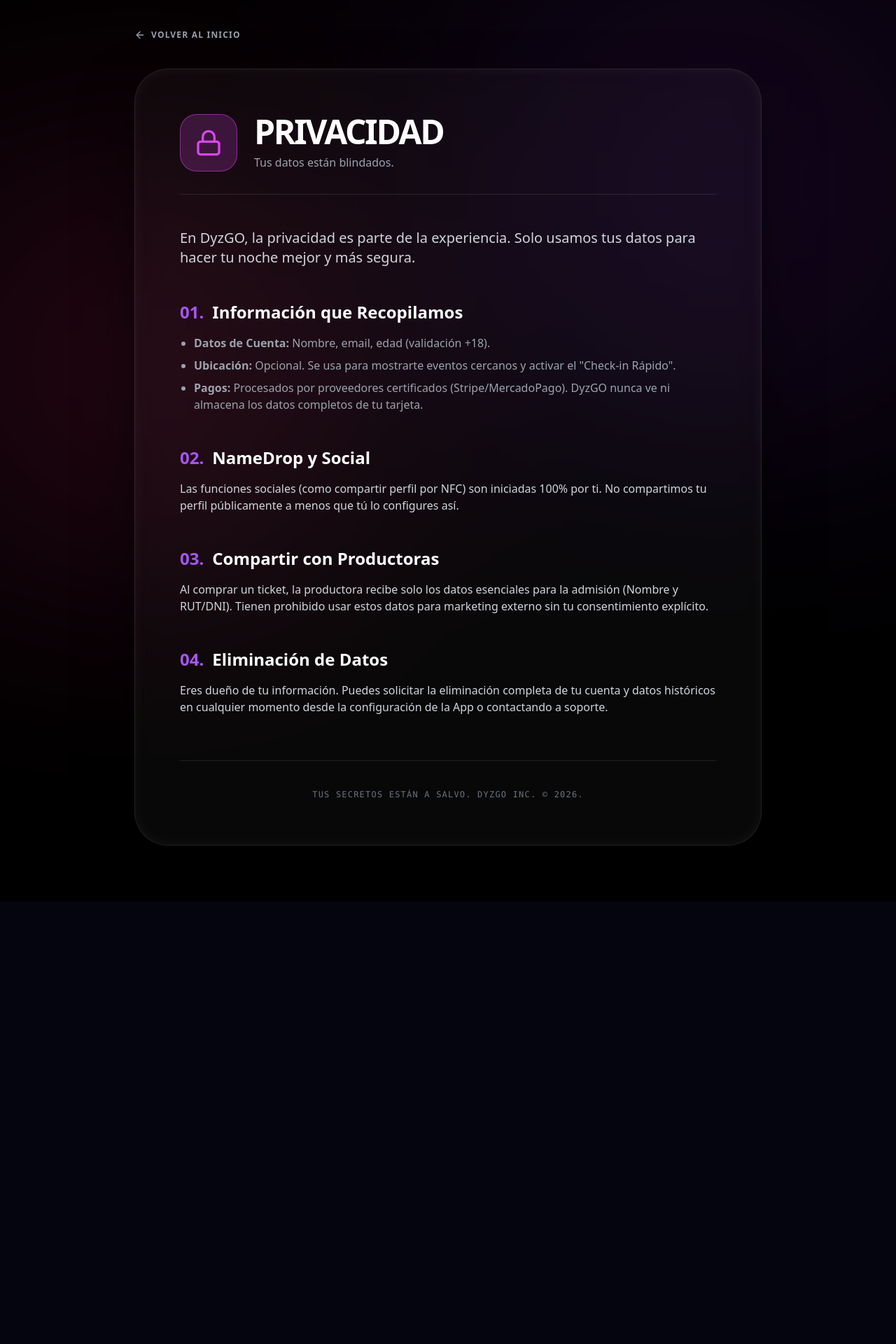
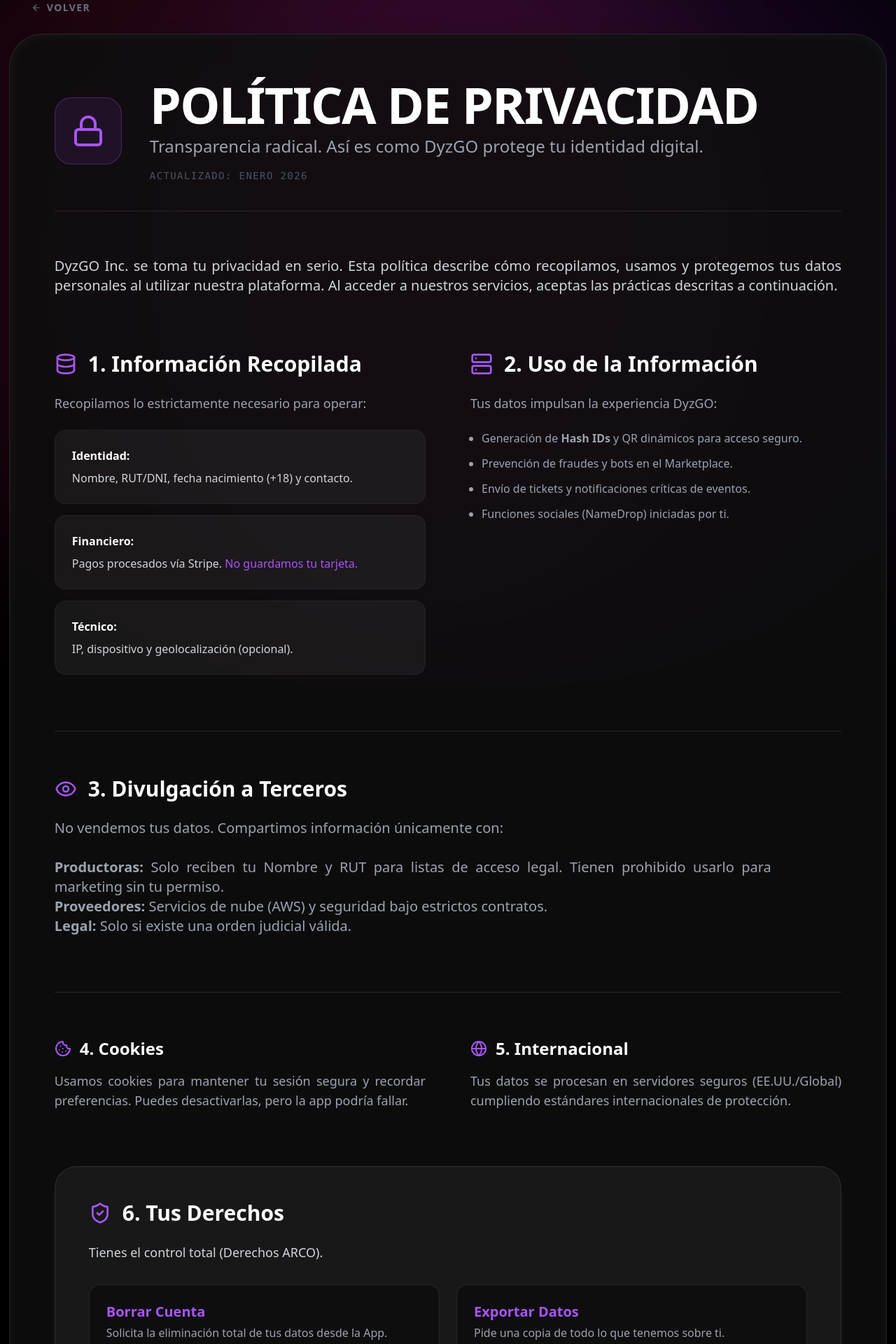
Before and after one commit to dyzgolanding/dyzgo-landing, a Next.js app: page /privacy in a window 1280 px wide. Shown: the part 40-1960 px from the top of the page at 70% size. Before the commit the page ends 1328 px from the top, so only its background shows below. Built offline with nearby package versions, Linux system fonts and the light colour scheme.

Commit message:
Update page.tsx

```diff
--- a/app/privacy/page.tsx
+++ b/app/privacy/page.tsx
@@ -1,67 +1,190 @@
 "use client";
 
 import React from "react";
-import { ArrowLeft, Lock, Shield } from "lucide-react";
+import { ArrowLeft, Lock, Database, Server, Eye, Globe, Cookie, ShieldCheck } from "lucide-react";
 import Link from "next/link";
+import { motion } from "framer-motion";
 
 export default function PrivacyPage() {
+  const containerVariants = {
+    hidden: { opacity: 0, scale: 0.98 },
+    visible: { opacity: 1, scale: 1, transition: { duration: 0.5, ease: "easeOut" } },
+  };
+
   return (
-    <div className="min-h-screen bg-black text-white p-6 md:p-20 font-sans selection:bg-neonPink/30 relative overflow-hidden">
-      {/* Background Blobs */}
+    // P-2 en movil para maximizar espacio, P-10 en desktop
+    <div className="min-h-screen bg-black text-white font-sans selection:bg-neonPurple/30 relative overflow-x-hidden flex flex-col items-center py-4 md:py-10">
+
+      {/* --- Fondo Animado --- */}
       <div className="fixed inset-0 z-0 pointer-events-none">
-         <div className="absolute top-[-10%] right-[-10%] w-[60vw] h-[60vw] bg-[#581c87] opacity-20 blur-[150px]" />
-         <div className="absolute bottom-[-10%] left-[-10%] w-[50vw] h-[50vw] bg-[#db2777] opacity-15 blur-[150px]" />
+        <motion.div
+           animate={{ rotate: 360, scale: [1, 1.1, 1] }}
+           transition={{ duration: 40, repeat: Infinity, ease: "linear" }}
+           className="absolute top-[-20%] right-[-10%] w-[90vw] h-[90vw] bg-[#581c87]/20 blur-[100px] rounded-full"
+        />
+        <motion.div
+           animate={{ rotate: -360, scale: [1, 1.2, 1] }}
+           transition={{ duration: 45, repeat: Infinity, ease: "linear" }}
+           className="absolute bottom-[-20%] left-[-10%] w-[90vw] h-[90vw] bg-[#db2777]/15 blur-[100px] rounded-full"
+        />
       </div>
 
-      <div className="max-w-4xl mx-auto relative z-10">
-        <Link href="/" className="inline-flex items-center gap-2 text-gray-400 hover:text-white transition-colors mb-10 group uppercase text-xs font-bold tracking-widest">
-          <ArrowLeft size={16} className="group-hover:-translate-x-1 transition-transform"/> Volver al inicio
-        </Link>
+      <motion.div
+        variants={containerVariants}
+        initial="hidden"
+        animate="visible"
+        // CAMBIO DESKTOP: w-[98vw] para cubrir casi toda la pantalla
+        className="w-full md:w-[98vw] relative z-10 flex flex-col items-center"
+      >
+        {/* Botón Volver alineado al contenedor */}
+        <div className="w-[92%] md:w-full md:px-8 mb-4 md:mb-6">
+          <Link href="/" className="inline-flex items-center gap-2 text-gray-500 hover:text-neonPurple transition-colors group uppercase text-[10px] md:text-sm font-bold tracking-widest">
+            <ArrowLeft size={14} className="group-hover:-translate-x-1 transition-transform" /> Volver
+          </Link>
+        </div>
 
-        {/* Padding responsivo: p-6 en movil, p-16 en escritorio */}
-        <div className="glass-panel p-6 md:p-16 rounded-[2rem] md:rounded-[3rem] border border-white/10 bg-white/5 backdrop-blur-2xl">
-          <div className="flex flex-col md:flex-row items-start md:items-center gap-6 mb-12 border-b border-white/10 pb-8">
-             <div className="p-5 rounded-3xl bg-neonPink/20 border border-neonPink/50"><Lock size={40} className="text-neonPink"/></div>
-             <div>
-                <h1 className="text-3xl md:text-5xl font-black uppercase tracking-tighter mb-2">Privacidad</h1>
-                <p className="text-gray-400">Tus datos están blindados.</p>
+        {/* Panel de Vidrio */}
+        {/* MOVIL: p-4 y w-[95%] para ser compacto. DESKTOP: p-16 y w-full para ser inmersivo */}
+        <div className="glass-panel w-[95%] md:w-full p-4 md:p-16 rounded-2xl md:rounded-[3rem] border border-white/10 bg-black/70 backdrop-blur-3xl shadow-[0_0_60px_rgba(139,92,246,0.15)]">
+
+          {/* Header */}
+          <div className="flex flex-col md:flex-row items-start md:items-center gap-4 md:gap-10 mb-6 md:mb-16 border-b border-white/10 pb-6 md:pb-10">
+             <div className="w-10 h-10 md:w-24 md:h-24 rounded-xl md:rounded-3xl bg-neonPurple/10 border border-neonPurple/30 flex items-center justify-center shrink-0">
+                <Lock className="text-neonPurple w-5 h-5 md:w-12 md:h-12"/>
+             </div>
+             <div className="flex-1">
+                <h1 className="text-2xl md:text-7xl font-black uppercase tracking-tight text-white leading-none mb-2">Política de Privacidad</h1>
+                <p className="text-xs md:text-2xl text-gray-400 font-medium max-w-4xl leading-snug">
+                  Transparencia radical. Así es como DyzGO protege tu identidad digital.
+                </p>
+                <p className="text-[9px] md:text-sm text-gray-600 mt-2 md:mt-4 font-mono uppercase tracking-widest">Actualizado: Enero 2026</p>
              </div>
           </div>
 
-          <div className="prose prose-invert prose-lg max-w-none text-gray-300 space-y-12">
-            <p className="text-lg md:text-xl leading-relaxed font-light">En DyzGO, la privacidad es parte de la experiencia. Solo usamos tus datos para hacer tu noche mejor y más segura.</p>
+          {/* Contenido Legal */}
+          {/* MOVIL: space-y-6 para compactar. DESKTOP: space-y-16 para respirar */}
+          <div className="space-y-6 md:space-y-20 text-gray-300">
 
-            <div>
-                <h3 className="text-white text-xl md:text-2xl font-bold mb-4 flex items-center gap-3"><span className="text-neonPurple">01.</span> Información que Recopilamos</h3>
-                <ul className="list-disc pl-5 space-y-2 mt-4 text-gray-400">
-                   <li><strong>Datos de Cuenta:</strong> Nombre, email, edad (validación +18).</li>
-                   <li><strong>Ubicación:</strong> Opcional. Se usa para mostrarte eventos cercanos y activar el "Check-in Rápido".</li>
-                   <li><strong>Pagos:</strong> Procesados por proveedores certificados (Stripe/MercadoPago). DyzGO nunca ve ni almacena los datos completos de tu tarjeta.</li>
-                </ul>
+            {/* Intro */}
+            <div className="prose prose-invert max-w-none">
+              <p className="text-[11px] md:text-xl leading-relaxed text-gray-300 text-justify">
+                DyzGO Inc. se toma tu privacidad en serio. Esta política describe cómo recopilamos, usamos y protegemos tus datos personales al utilizar nuestra plataforma. Al acceder a nuestros servicios, aceptas las prácticas descritas a continuación.
+              </p>
             </div>
 
-            <div>
-                <h3 className="text-white text-xl md:text-2xl font-bold mb-4 flex items-center gap-3"><span className="text-neonPurple">02.</span> NameDrop y Social</h3>
-                <p>Las funciones sociales (como compartir perfil por NFC) son iniciadas 100% por ti. No compartimos tu perfil públicamente a menos que tú lo configures así.</p>
+            <div className="grid grid-cols-1 md:grid-cols-2 gap-4 md:gap-16">
+                {/* 1. Datos Recopilados */}
+                <section className="space-y-2 md:space-y-6">
+                  <h3 className="text-white text-sm md:text-3xl font-bold flex items-center gap-2 md:gap-4">
+                    <Database className="text-neonPurple w-4 h-4 md:w-8 md:h-8" /> 1. Información Recopilada
+                  </h3>
+                  <p className="text-[10px] md:text-lg leading-relaxed text-gray-400 text-justify">
+                    Recopilamos lo estrictamente necesario para operar:
+                  </p>
+                  <ul className="space-y-2 md:space-y-4">
+                    <li className="bg-white/5 p-3 md:p-6 rounded-lg md:rounded-2xl border border-white/5 text-[10px] md:text-base">
+                      <strong className="text-white block mb-1 md:mb-2">Identidad:</strong> Nombre, RUT/DNI, fecha nacimiento (+18) y contacto.
+                    </li>
+                    <li className="bg-white/5 p-3 md:p-6 rounded-lg md:rounded-2xl border border-white/5 text-[10px] md:text-base">
+                      <strong className="text-white block mb-1 md:mb-2">Financiero:</strong> Pagos procesados vía Stripe. <span className="text-neonPurple">No guardamos tu tarjeta.</span>
+                    </li>
+                    <li className="bg-white/5 p-3 md:p-6 rounded-lg md:rounded-2xl border border-white/5 text-[10px] md:text-base">
+                      <strong className="text-white block mb-1 md:mb-2">Técnico:</strong> IP, dispositivo y geolocalización (opcional).
+                    </li>
+                  </ul>
+                </section>
+
+                {/* 2. Uso de Datos */}
+                <section className="space-y-2 md:space-y-6">
+                  <h3 className="text-white text-sm md:text-3xl font-bold flex items-center gap-2 md:gap-4">
+                    <Server className="text-neonPurple w-4 h-4 md:w-8 md:h-8" /> 2. Uso de la Información
+                  </h3>
+                  <p className="text-[10px] md:text-lg leading-relaxed text-gray-400 text-justify">
+                    Tus datos impulsan la experiencia DyzGO:
+                  </p>
+                  <ul className="list-disc pl-4 space-y-1 md:space-y-3 text-[10px] md:text-base text-gray-400">
+                    <li>Generación de <strong>Hash IDs</strong> y QR dinámicos para acceso seguro.</li>
+                    <li>Prevención de fraudes y bots en el Marketplace.</li>
+                    <li>Envío de tickets y notificaciones críticas de eventos.</li>
+                    <li>Funciones sociales (NameDrop) iniciadas por ti.</li>
+                  </ul>
+                </section>
             </div>
 
-            <div>
-                <h3 className="text-white text-xl md:text-2xl font-bold mb-4 flex items-center gap-3"><span className="text-neonPurple">03.</span> Compartir con Productoras</h3>
-                <p>Al comprar un ticket, la productora recibe solo los datos esenciales para la admisión (Nombre y RUT/DNI). Tienen prohibido usar estos datos para marketing externo sin tu consentimiento explícito.</p>
+            {/* 3. Compartir */}
+            <section className="space-y-2 md:space-y-6 border-t border-white/10 pt-6 md:pt-16">
+              <h3 className="text-white text-sm md:text-3xl font-bold flex items-center gap-2 md:gap-4">
+                <Eye className="text-neonPurple w-4 h-4 md:w-8 md:h-8" /> 3. Divulgación a Terceros
+              </h3>
+              <p className="text-[10px] md:text-xl leading-relaxed text-gray-400 text-justify max-w-5xl">
+                No vendemos tus datos. Compartimos información únicamente con:
+                <br/><br/>
+                <strong>Productoras:</strong> Solo reciben tu Nombre y RUT para listas de acceso legal. Tienen prohibido usarlo para marketing sin tu permiso.
+                <br/>
+                <strong>Proveedores:</strong> Servicios de nube (AWS) y seguridad bajo estrictos contratos.
+                <br/>
+                <strong>Legal:</strong> Solo si existe una orden judicial válida.
+              </p>
+            </section>
+
+            <div className="grid grid-cols-1 md:grid-cols-2 gap-4 md:gap-16 border-t border-white/10 pt-6 md:pt-16">
+               <section className="space-y-2 md:space-y-4">
+                  <h3 className="text-white text-sm md:text-2xl font-bold flex items-center gap-2 md:gap-3">
+                    <Cookie className="text-neonPurple w-4 h-4 md:w-6 md:h-6" /> 4. Cookies
+                  </h3>
+                  <p className="text-[10px] md:text-lg leading-relaxed text-gray-400 text-justify">
+                    Usamos cookies para mantener tu sesión segura y recordar preferencias. Puedes desactivarlas, pero la app podría fallar.
+                  </p>
+               </section>
+
+               <section className="space-y-2 md:space-y-4">
+                  <h3 className="text-white text-sm md:text-2xl font-bold flex items-center gap-2 md:gap-3">
+                    <Globe className="text-neonPurple w-4 h-4 md:w-6 md:h-6" /> 5. Internacional
+                  </h3>
+                  <p className="text-[10px] md:text-lg leading-relaxed text-gray-400 text-justify">
+                    Tus datos se procesan en servidores seguros (EE.UU./Global) cumpliendo estándares internacionales de protección.
+                  </p>
+               </section>
             </div>
 
-            <div>
-                <h3 className="text-white text-xl md:text-2xl font-bold mb-4 flex items-center gap-3"><span className="text-neonPurple">04.</span> Eliminación de Datos</h3>
-                <p>Eres dueño de tu información. Puedes solicitar la eliminación completa de tu cuenta y datos históricos en cualquier momento desde la configuración de la App o contactando a soporte.</p>
-            </div>
+            {/* 6. Derechos */}
+            <section className="bg-white/5 rounded-xl md:rounded-[2rem] p-4 md:p-12 border border-white/10">
+              <h3 className="text-white text-sm md:text-3xl font-bold mb-2 md:mb-6 flex items-center gap-2 md:gap-4"><ShieldCheck className="text-neonPurple w-4 h-4 md:w-8 md:h-8"/> 6. Tus Derechos</h3>
+              <p className="text-[10px] md:text-lg leading-relaxed text-gray-300 mb-4 md:mb-8">
+                Tienes el control total (Derechos ARCO).
+              </p>
+              <div className="grid grid-cols-1 sm:grid-cols-2 gap-3 md:gap-6">
+                 <div className="p-3 md:p-6 rounded-lg md:rounded-2xl bg-black/40 border border-white/10">
+                    <h4 className="text-neonPurple font-bold text-xs md:text-xl mb-1">Borrar Cuenta</h4>
+                    <p className="text-[9px] md:text-base text-gray-400">Solicita la eliminación total de tus datos desde la App.</p>
+                 </div>
+                 <div className="p-3 md:p-6 rounded-lg md:rounded-2xl bg-black/40 border border-white/10">
+                    <h4 className="text-neonPurple font-bold text-xs md:text-xl mb-1">Exportar Datos</h4>
+                    <p className="text-[9px] md:text-base text-gray-400">Pide una copia de todo lo que tenemos sobre ti.</p>
+                 </div>
+              </div>
+            </section>
+
           </div>
 
-          <div className="mt-16 pt-10 border-t border-white/10 text-center text-gray-500 text-xs font-mono uppercase tracking-widest">
-             Tus secretos están a salvo. DyzGO Inc. © 2026.
+          <div className="mt-8 md:mt-24 pt-6 md:pt-10 border-t border-white/10 text-center flex flex-col gap-1 md:gap-4">
+             <p className="text-gray-500 text-[9px] md:text-lg font-sans">
+               Dudas: <span className="text-neonPurple hover:underline cursor-pointer">privacy@dyzgo.com</span>
+             </p>
+             <p className="text-white/20 text-[8px] md:text-sm font-mono uppercase">
+               DyzGO Inc. © 2026.
+             </p>
           </div>
         </div>
-      </div>
-      <style jsx global>{`.glass-panel { background: rgba(255, 255, 255, 0.03); backdrop-filter: blur(20px); }`}</style>
+      </motion.div>
+
+      <style jsx global>{`
+        .glass-panel {
+          background: rgba(15, 15, 15, 0.85);
+          backdrop-filter: blur(30px);
+          -webkit-backdrop-filter: blur(30px);
+        }
+      `}</style>
     </div>
   );
 }
```
